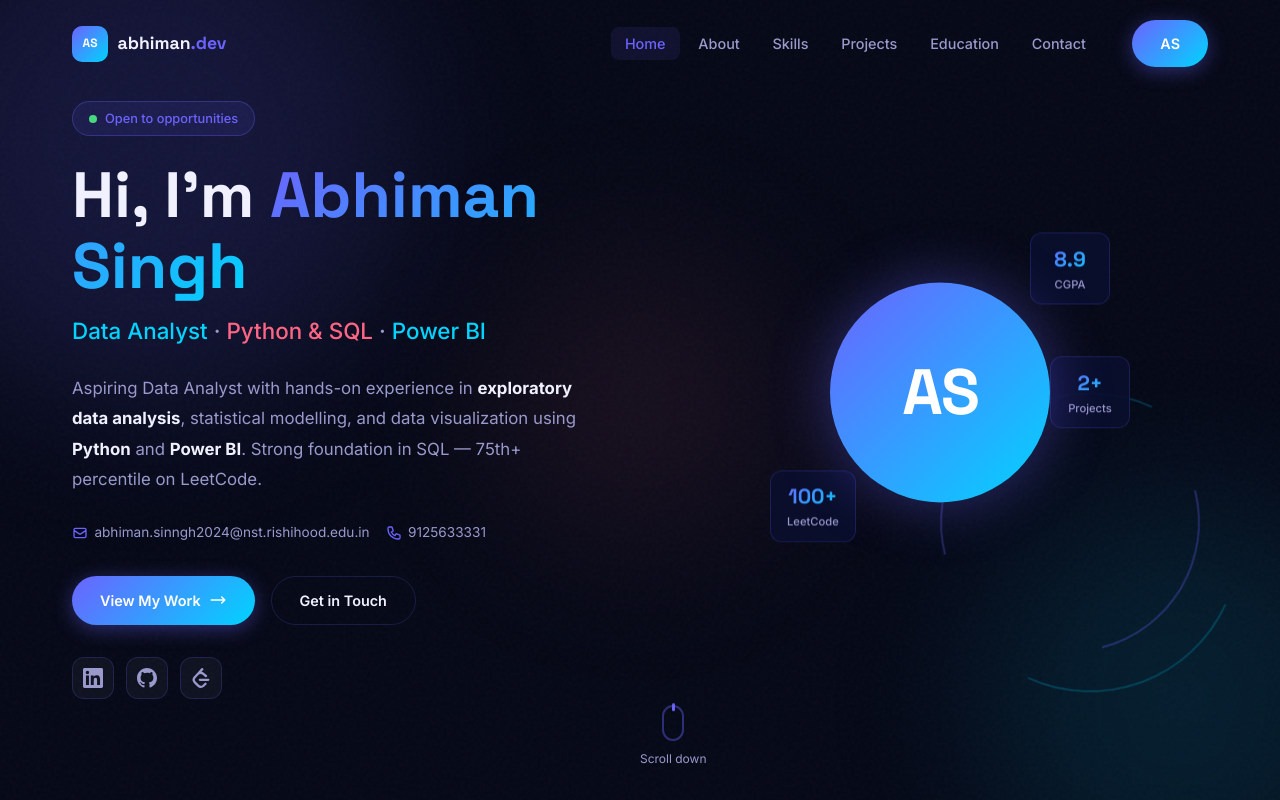
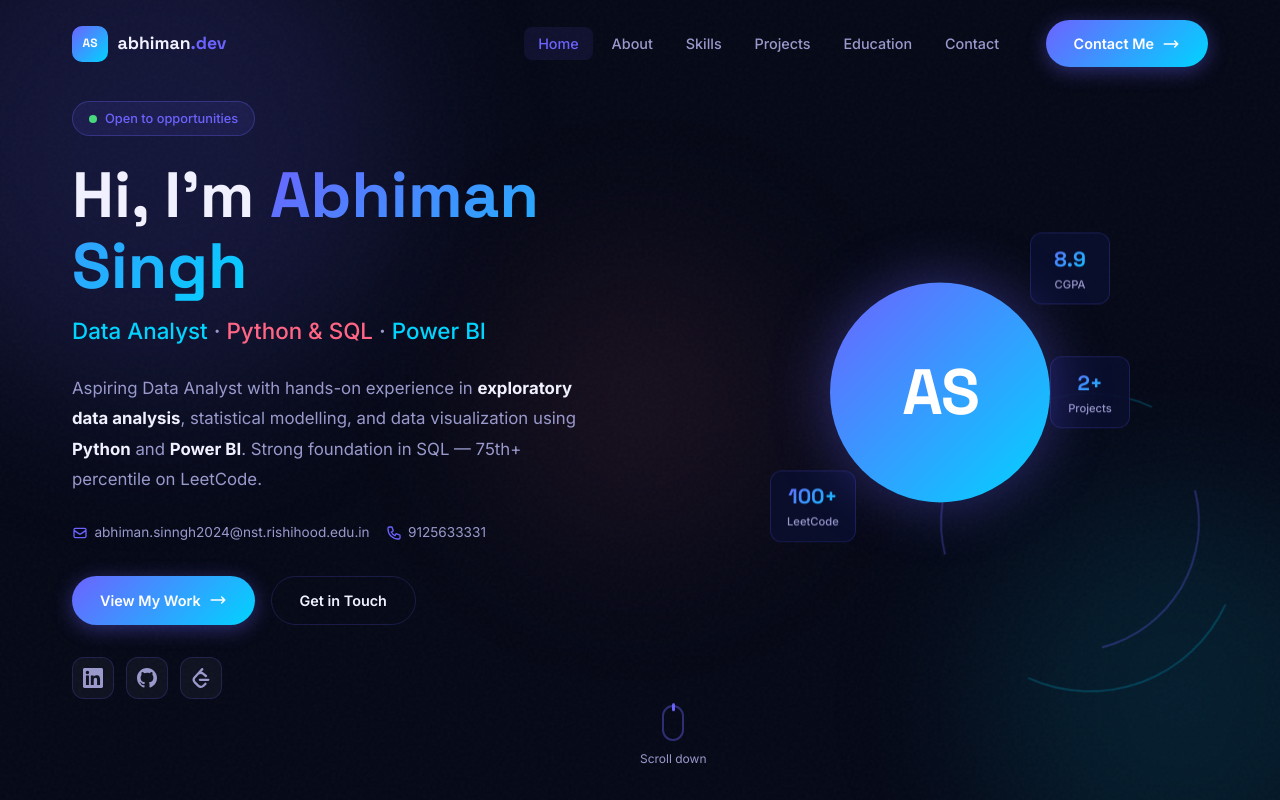
Before and after one commit to Koray-afk/dva_portfolio, a React (Vite) app: page / in a window 1280 px wide. Shown: the top 800 px of the page. Built offline with nearby package versions, Linux system fonts and the light colour scheme.

Commit message:
change the contact button

```diff
--- a/src/components/Navbar.jsx
+++ b/src/components/Navbar.jsx
@@ -52,7 +52,8 @@ export default function Navbar({ activeSection }) {
           className="btn btn-primary navbar__cta"
           id="navbar-hire-btn"
         >
-          AS
+          Contact Me
+          <svg width="18" height="18" fill="none" viewBox="0 0 24 24" stroke="currentColor"><path strokeLinecap="round" strokeLinejoin="round" strokeWidth={2} d="M17 8l4 4m0 0l-4 4m4-4H3" /></svg>
         </a>
 
         <button
```
